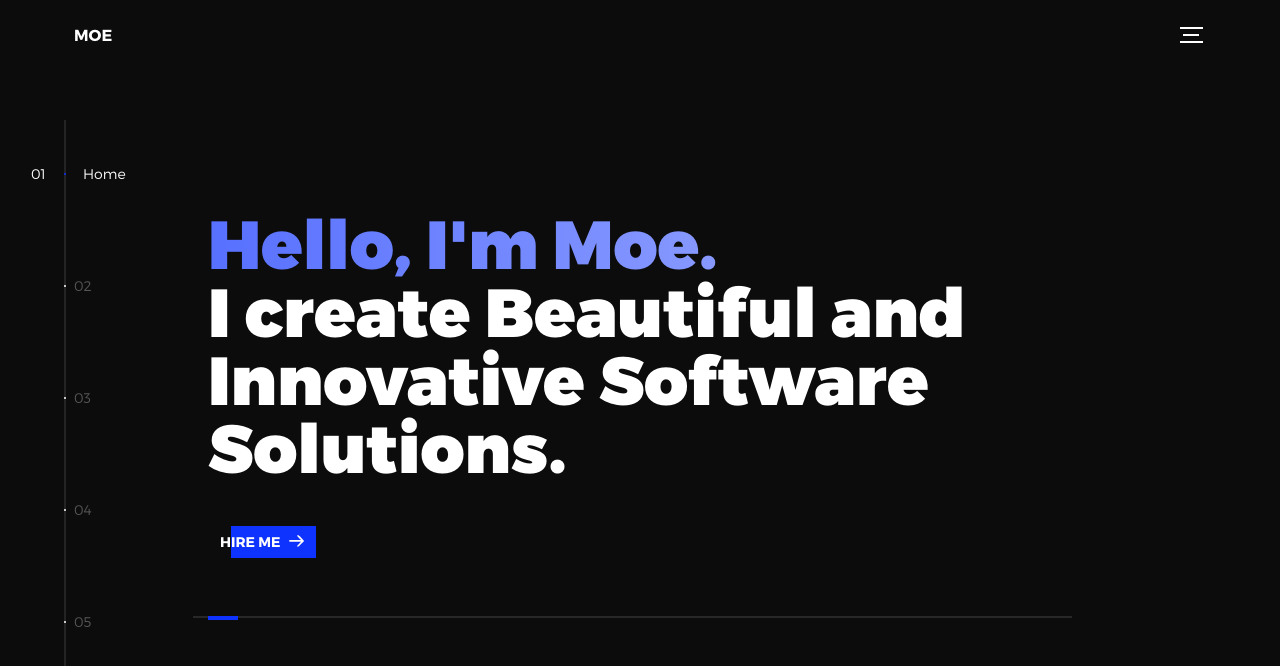
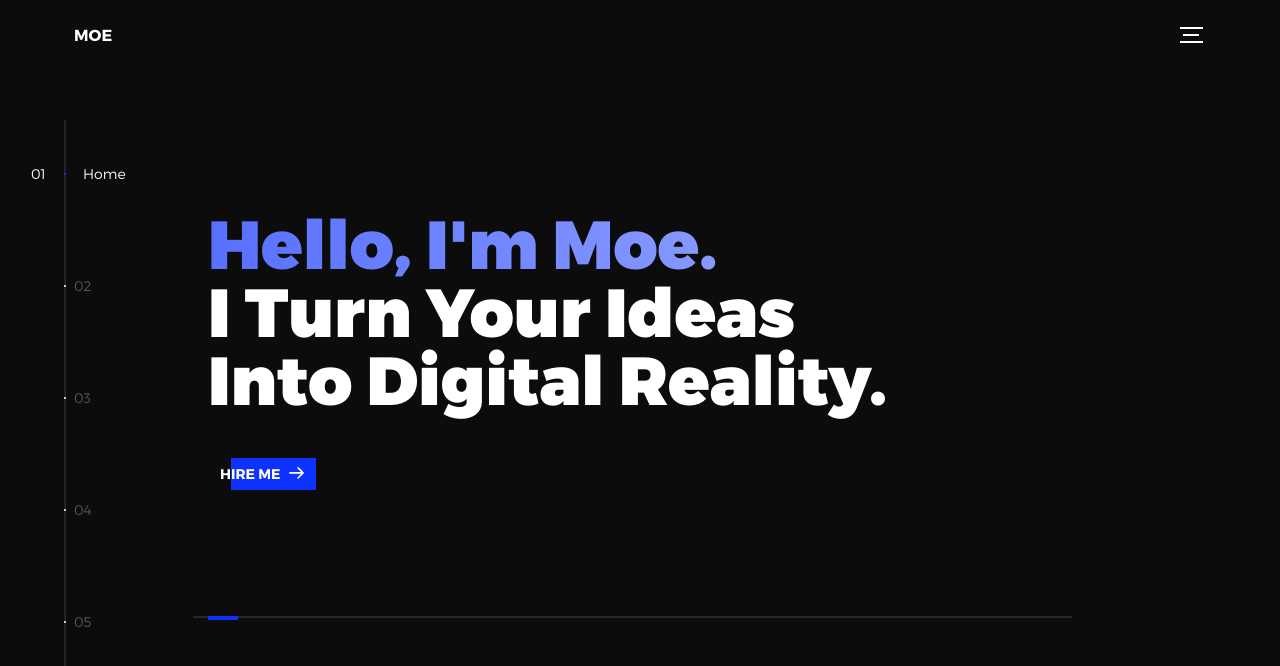
Before and after one commit to Moecax/Portfolio-Redo, a plain HTML site: page index.html in a window 1280 px wide. Shown: the top 666 px of the page. Drawn offline with nearby package versions, Linux system fonts and the light colour scheme.

Commit message:
Minor tweaks

```diff
--- a/index.html
+++ b/index.html
@@ -50,7 +50,7 @@
             <div class="intro">
               <div class="intro--banner">
                 <h1><span style="background:linear-gradient(90deg, rgba(87,112,255,1) 0%, rgba(135,153,255,1) 100%);  -webkit-background-clip: text;
-                  -webkit-text-fill-color: transparent;">Hello, I'm Moe.</span><br>I create Beautiful and<br>Innovative Software Solutions.</h1>
+                  -webkit-text-fill-color: transparent;">Hello, I'm Moe.</span><br>I Turn Your Ideas<br>Into Digital Reality.</h1>
                 <button class="cta">Hire Me
                   <svg version="1.1" id="Layer_1" xmlns="http://www.w3.org/2000/svg" xmlns:xlink="http://www.w3.org/1999/xlink" x="0px" y="0px" viewBox="0 0 150 118" style="enable-background:new 0 0 150 118;" xml:space="preserve">
                   <g transform="translate(0.000000,118.000000) scale(0.100000,-0.100000)">
```
